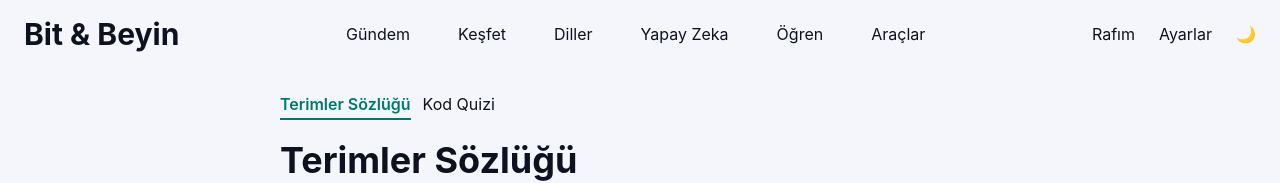
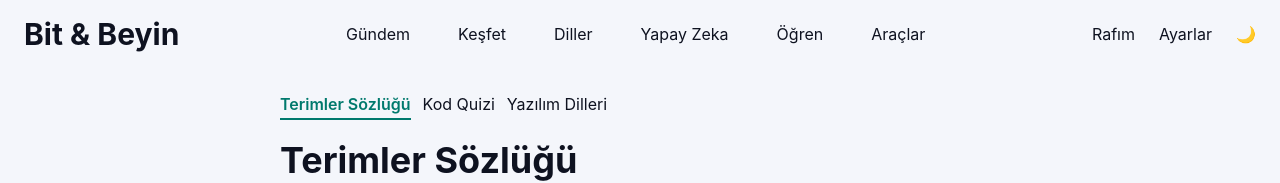
Before and after one commit to vyslaln/bit-brain, a website: page public/pages/glossary.html in a window 1280 px wide. Shown: the top 183 px of the page. Drawn offline with nearby package versions, Linux system fonts and the light colour scheme; files that its build step writes are made by us from their sources.

Commit message:
Add languages tab to learn pages
- Ogren sekmelerine ucuncu sekme olarak Yazilim Dilleri eklendi (quiz.html, glossary.html).
- Sekme yorumlari uc sayfayi anlatacak sekilde guncellendi.

```diff
--- a/public/pages/glossary.html
+++ b/public/pages/glossary.html
@@ -85,11 +85,12 @@
 
         <!-- Burada sayfanın başlığı ve ne işe yaradığını anlatan bölüm -->
                 <section id="glossary-intro">
-            <!-- Burada Öğren sayfasının içerisinde; Terimler sözlüğü ve kod quizi mevcut. -->
+            <!-- Burada Öğren sayfasının içerisinde; Terimler sözlüğü, kod quizi ve yazılım dilleri mevcut. -->
             <nav aria-label="Öğren bölümü" class="mb-6">
                 <ul class="flex gap-3">
                     <li><a href="glossary.html" aria-current="page" class="text-primary font-semibold border-b-2 border-primary pb-1">Terimler Sözlüğü</a></li>
                     <li><a href="quiz.html" class="hover:text-primary">Kod Quizi</a></li>
+                    <li><a href="languages.html" class="hover:text-primary">Yazılım Dilleri</a></li>
                 </ul>
             </nav>
 
--- a/public/pages/quiz.html
+++ b/public/pages/quiz.html
@@ -84,11 +84,12 @@
         <main>
         <!-- Sayfa başlığı -->
         <section class="px-6 mt-6 mb-10 max-w-3xl mx-auto">
-            <!-- Burada Öğren sayfasının içerisinde; Terimler sözlüğü ve kod quizi mevcut. -->
+            <!-- Burada Öğren sayfasının içerisinde; Terimler sözlüğü, kod quizi ve yazılım dilleri mevcut. -->
             <nav aria-label="Öğren bölümü" class="mb-6">
                 <ul class="flex gap-3">
                     <li><a href="glossary.html" class="hover:text-primary">Terimler Sözlüğü</a></li>
                     <li><a href="quiz.html" aria-current="page" class="text-primary font-semibold border-b-2 border-primary pb-1">Kod Quizi</a></li>
+                    <li><a href="languages.html" class="hover:text-primary">Yazılım Dilleri</a></li>
                 </ul>
             </nav>
 
```
